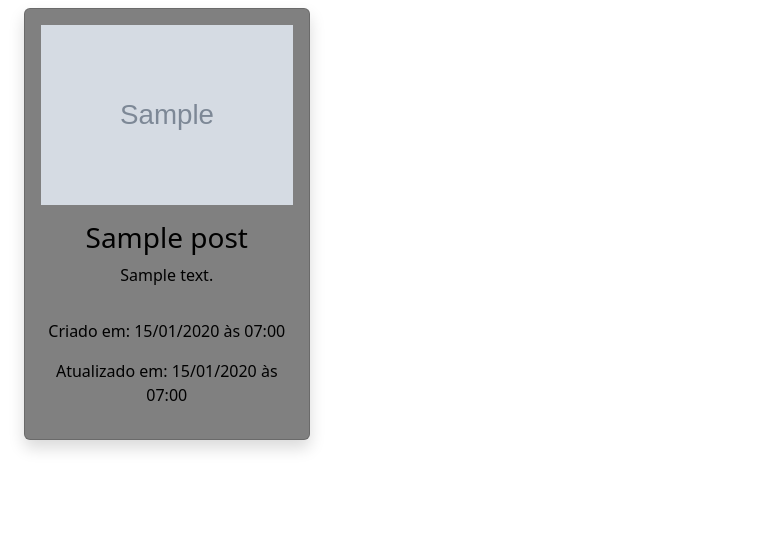
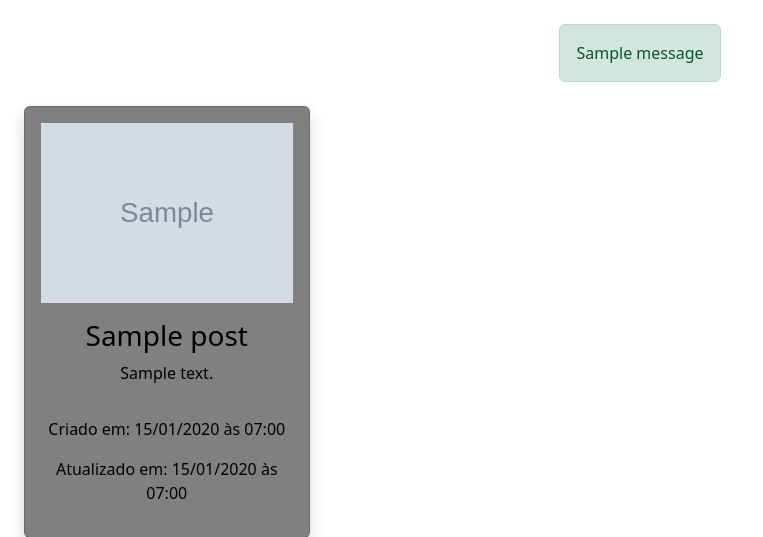
Before and after one commit to anthonyleier/locator-pet, a Django app: page / in a window 1280 px wide. Shown: the part 56-593 px from the top of the page, without its empty margins (0-763 px from the left). Run offline with Django 4.2, Linux system fonts and the light colour scheme; tables that the repository leaves empty hold one stand-in row (values such as "Sample post"); grey boxes marked "Sample" are stand-in pictures; one stand-in notice (Sample message) is shown.

Commit message:
Flash messages configuration

```diff
--- /dev/null
+++ b/locator/templates/locator/components/messages.html
@@ -0,0 +1,9 @@
+{% if messages %}
+    <div class="d-flex flex-column justify-content-center align-items-center mt-4">
+        {% for message in messages %}
+            <div class="alert {{message.tags}}" role="alert">
+                {{message}}
+            </div>
+        {% endfor %}
+    </div>
+{% endif %}
--- a/locator/templates/locator/pages/base.html
+++ b/locator/templates/locator/pages/base.html
@@ -19,6 +19,8 @@
     <body>
         {% include 'locator/components/navbar.html' %}
 
+        {% include 'locator/components/messages.html' %}
+
         {% block content %}
         {% endblock content %}
 
```
Also changed, not shown: project/settings.py (+9 -0 lines).
